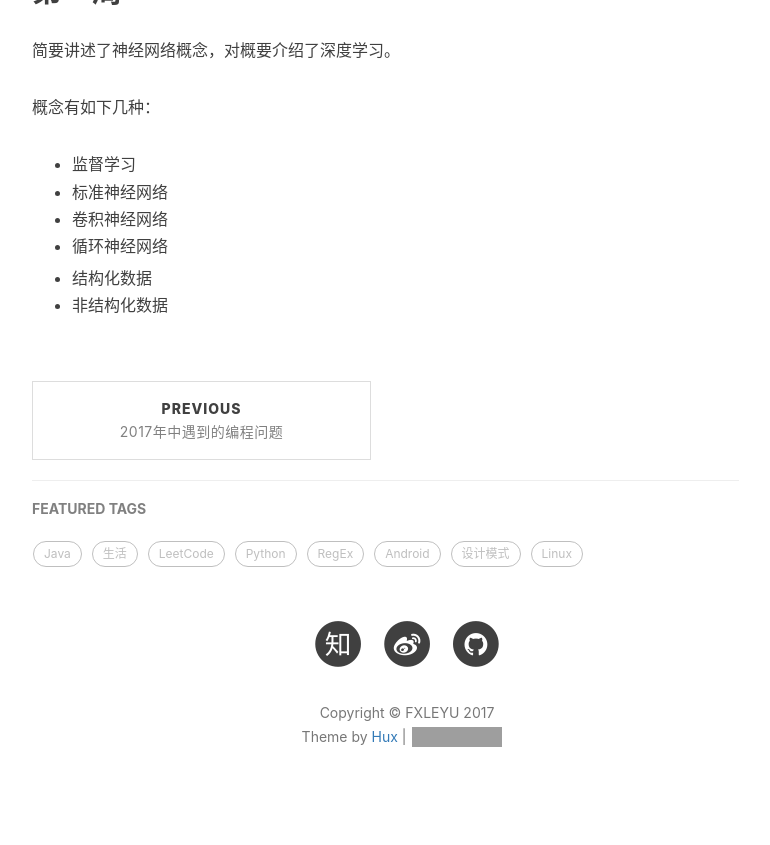
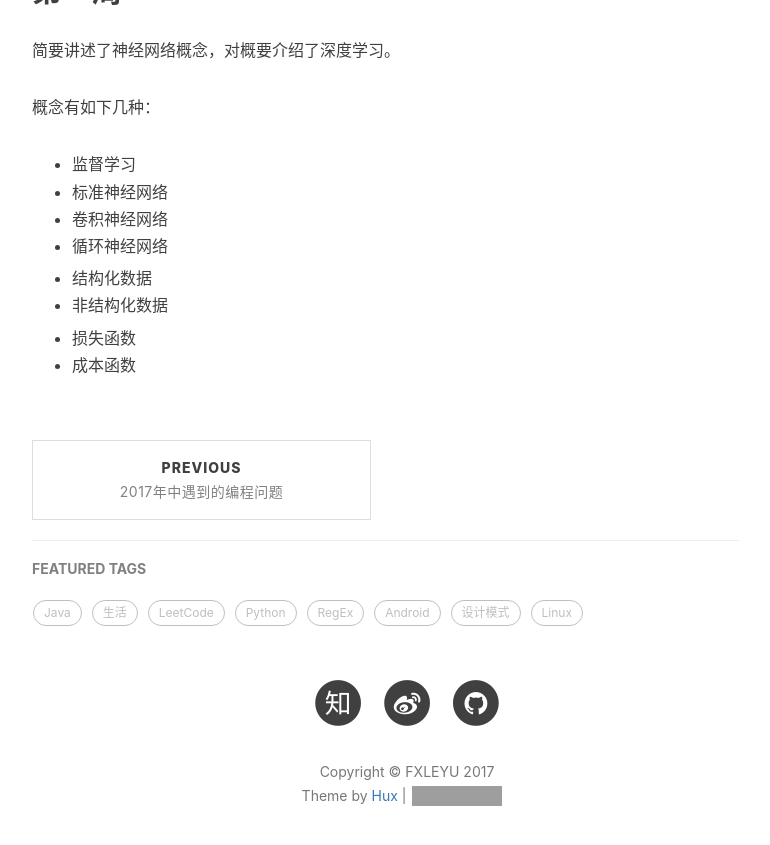
Before and after one commit to fxleyu/fxleyu.github.io, a Jekyll site: the page built from _posts/2017-08-31-the-note-of-ai-and-deep-learning-by-andrew-ng.md, in a window 1280 px wide and 900 px high, scrolled down 668 px. Shown: the top 845 px of the window, without its empty margins (233-1003 px from the left). Built offline with Jekyll 4.4.1, drawn with Linux system fonts in a browser that asks for light colours; nearby versions of some CDN libraries; comment, search, counter and statistics services are not loaded; grey boxes are pictures that could not be loaded.

Commit message:
UPDATE 学习内容，具体内容（09.03）

```diff
--- a/_posts/2017-08-31-the-note-of-ai-and-deep-learning-by-andrew-ng.md
+++ b/_posts/2017-08-31-the-note-of-ai-and-deep-learning-by-andrew-ng.md
@@ -19,3 +19,7 @@ tags:
 
 - 结构化数据
 - 非结构化数据
+
+
+- 损失函数
+- 成本函数
```
